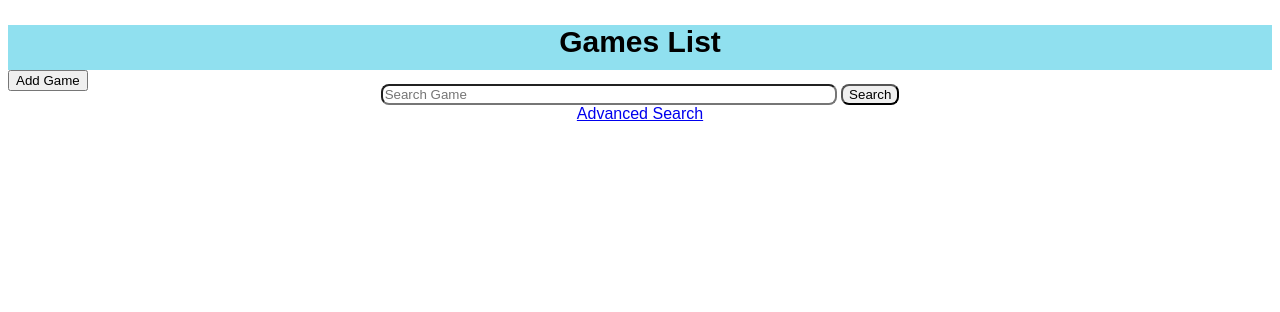
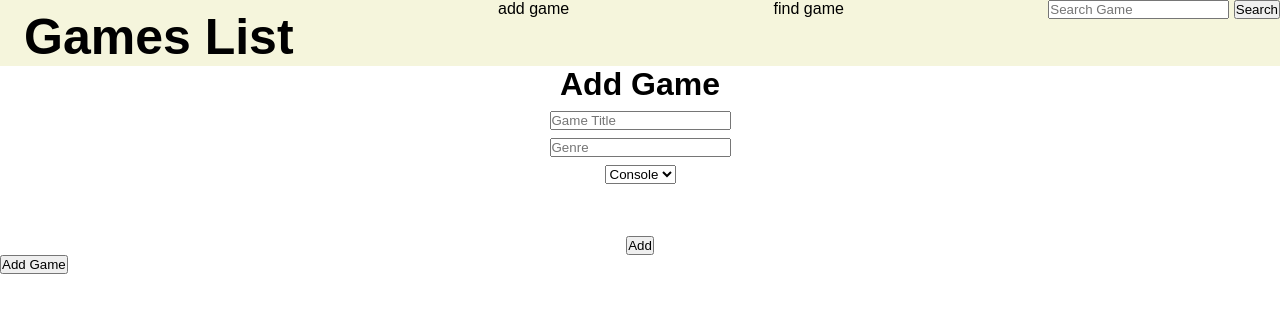
Before and after one commit to rjhigdon/foundations-capstone, a website: page public/index.html in a window 1280 px wide. Drawn offline with nearby package versions, Linux system fonts and the light colour scheme.

Commit message:
capstone project

```diff
--- a/public/index.css
+++ b/public/index.css
@@ -1,33 +1,30 @@
 *{
     font-family: Arial, Helvetica, sans-serif;
+    margin: 0;
+    padding: 0;
 }
 header{
-    background-color:#90e0ef;
-    background-size: 100vw;
-
-    align-items: center;
+    background-color: beige;
+    width: 100vw;
+    display: flex;
+    flex-direction: row;
     justify-content: space-between;
-    padding: 0px 0px;
-    height: 45px;
-}
-h2{
-    text-align: center;
-    font-size: 30px;
-}
-#search-bar{
-    width: 35vw;
-    border: 2px 2px 2px solid #ccc;
-    position: center;
-    border-radius: 8px;
-}
-#searchBtn{
-    border-radius: 8px;
 }
 
-#search-form{
-    text-align: center;
-}
-#advSearch{
-    text-align: center;
+
+h2{
+    text-align:left;
+    padding: 8px 0px 0px 24px;
+    font-size: 50px;
+  }
+#game-form{
+    display: flex;
+    flex-direction: column;
 
 }
+.addGame-container{
+    display: flex;
+    flex-direction: column;
+    align-items: center;
+    gap: 8px;
+}
--- a/public/index.html
+++ b/public/index.html
@@ -7,33 +7,40 @@
     <title>Game List</title>
 </head>
 <body>
-    <header>
+    <header id="header">
         <h2>Games List</h2>
 
-        <div class="container">
+        <p>add game</p>
+        <p>find game</p>
+
             <form  action="search" id="search-form">
                 <input type="text" placeholder="Search Game" name="q" id="search-bar">
                 <button type="submit" id="searchBtn">Search</button>
-
-            <nav id="advSearch">
-                <a href="./advSearch" >Advanced Search</button>
-            </nav>
-         </form>
-        </div>
+            </form>
     </header>
 
-        <div>
-            <button> Add Game</button>
-        </div>
+
+    <div class="form-popup" id="game-form">
+        <form action="/action_page.php" class="addGame-container">
+          <h1>Add Game</h1>
+          <input type="text" placeholder="Game Title" name="Title" required>
+          <input type="text" placeholder="Genre" name="genre" required>
+          <select name="subject" id="subject">
+            <option value="" selected="selected">Console</option>
+          </select>
+          <br><br>
+
+          <button type="button" class="btn cancel" onclick="closeForm()">Add</button>
+        </form>
+      </div>
+
+    <button onclick="togglePopup()">Add Game</button>
 
 
 
 
 
-
-
-
-
+    <script src="../node_modules/axios/dist/axios.min.js"></script>
     <script src="./index.js"></script>
 </body>
 </html>
```
Also changed, not shown: public/index.js (line endings or trailing spaces).
